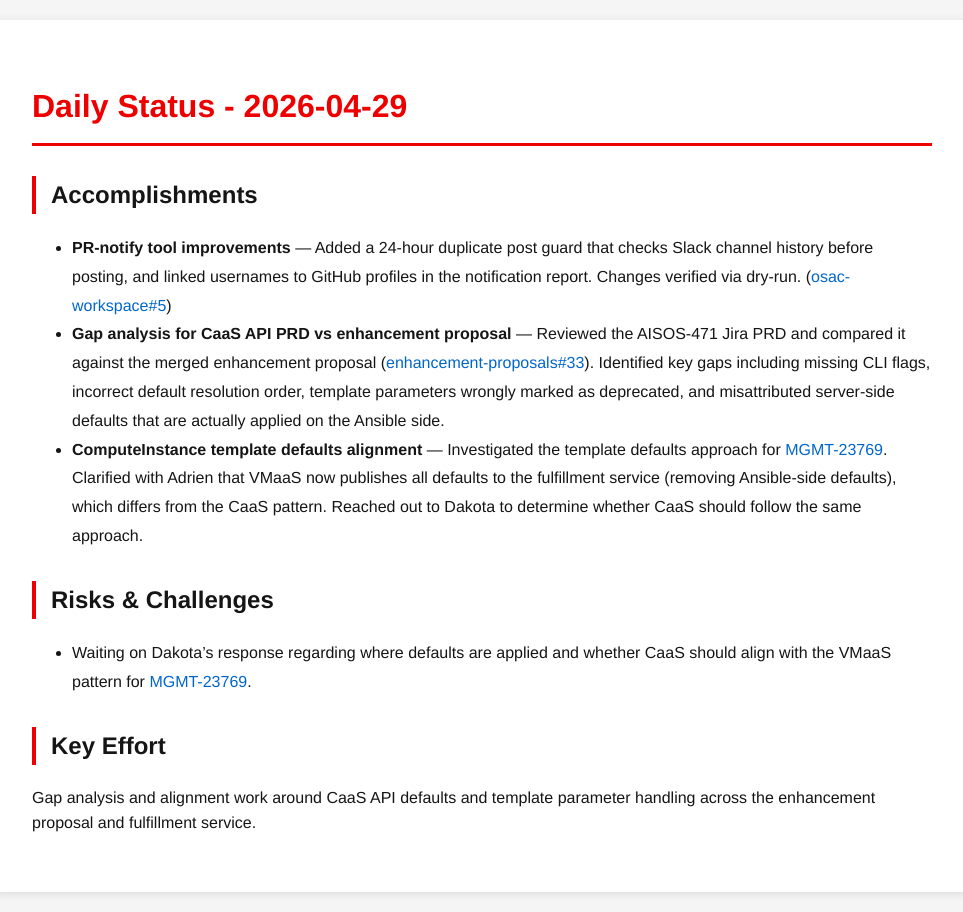
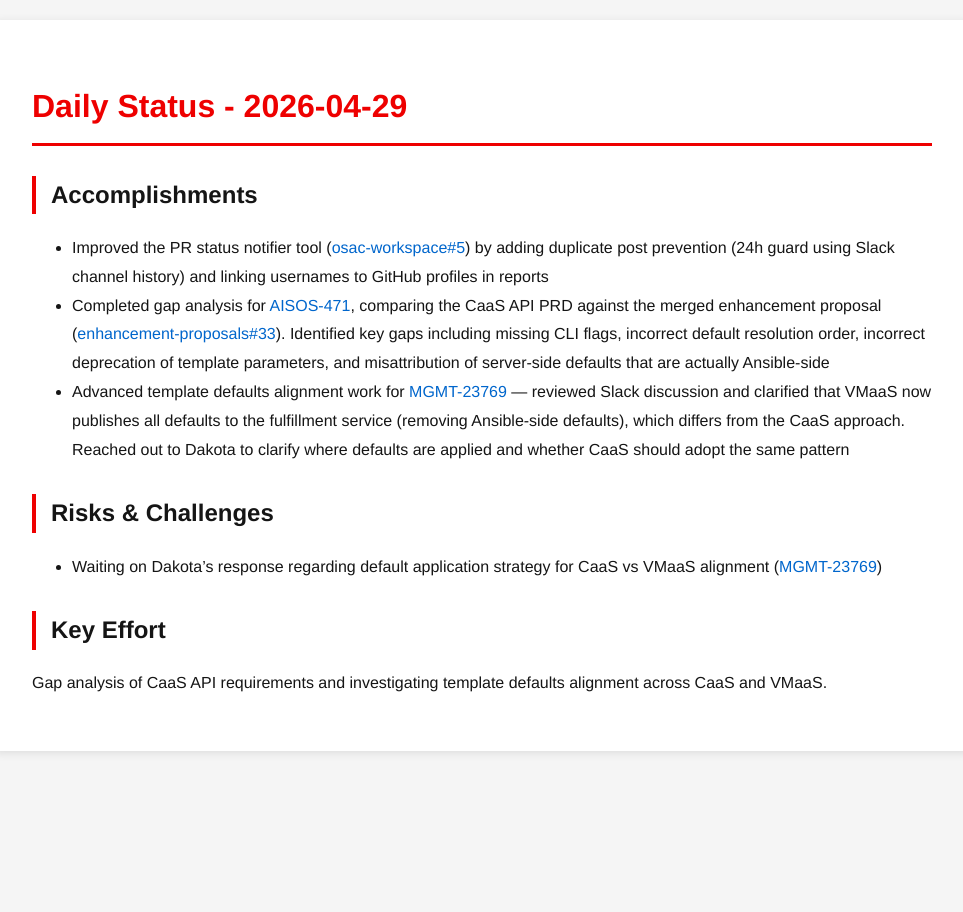
Before and after one commit to tzvatot/daily-status, a Jekyll site: the page built from 2026-04-29.md, in a window 1280 px wide. Shown: the whole page, without its empty margins (158-1121 px from the left). Built offline with Jekyll 4.4.1, drawn with Linux system fonts in a browser that asks for light colours.

Commit message:
Daily status update - 2026-04-29

```diff
--- a/2026-04-29.md
+++ b/2026-04-29.md
@@ -7,12 +7,12 @@ date: 2026-04-29
 # Daily Status - 2026-04-29
 
 ## Accomplishments
-- **PR-notify tool improvements** — Added a 24-hour duplicate post guard that checks Slack channel history before posting, and linked usernames to GitHub profiles in the notification report. Changes verified via dry-run. ([osac-workspace#5](https://github.com/osac-project/osac-workspace/pull/5))
-- **Gap analysis for CaaS API PRD vs enhancement proposal** — Reviewed the AISOS-471 Jira PRD and compared it against the merged enhancement proposal ([enhancement-proposals#33](https://github.com/osac-project/enhancement-proposals/pull/33)). Identified key gaps including missing CLI flags, incorrect default resolution order, template parameters wrongly marked as deprecated, and misattributed server-side defaults that are actually applied on the Ansible side.
-- **ComputeInstance template defaults alignment** — Investigated the template defaults approach for [MGMT-23769](https://issues.redhat.com/browse/MGMT-23769). Clarified with Adrien that VMaaS now publishes all defaults to the fulfillment service (removing Ansible-side defaults), which differs from the CaaS pattern. Reached out to Dakota to determine whether CaaS should follow the same approach.
+- Improved the PR status notifier tool ([osac-workspace#5](https://github.com/osac-project/osac-workspace/pull/5)) by adding duplicate post prevention (24h guard using Slack channel history) and linking usernames to GitHub profiles in reports
+- Completed gap analysis for [AISOS-471](https://issues.redhat.com/browse/AISOS-471), comparing the CaaS API PRD against the merged enhancement proposal ([enhancement-proposals#33](https://github.com/osac-project/enhancement-proposals/pull/33)). Identified key gaps including missing CLI flags, incorrect default resolution order, incorrect deprecation of template parameters, and misattribution of server-side defaults that are actually Ansible-side
+- Advanced template defaults alignment work for [MGMT-23769](https://issues.redhat.com/browse/MGMT-23769) — reviewed Slack discussion and clarified that VMaaS now publishes all defaults to the fulfillment service (removing Ansible-side defaults), which differs from the CaaS approach. Reached out to Dakota to clarify where defaults are applied and whether CaaS should adopt the same pattern
 
 ## Risks & Challenges
-- Waiting on Dakota's response regarding where defaults are applied and whether CaaS should align with the VMaaS pattern for [MGMT-23769](https://issues.redhat.com/browse/MGMT-23769).
+- Waiting on Dakota's response regarding default application strategy for CaaS vs VMaaS alignment ([MGMT-23769](https://issues.redhat.com/browse/MGMT-23769))
 
 ## Key Effort
-Gap analysis and alignment work around CaaS API defaults and template parameter handling across the enhancement proposal and fulfillment service.
+Gap analysis of CaaS API requirements and investigating template defaults alignment across CaaS and VMaaS.
```
